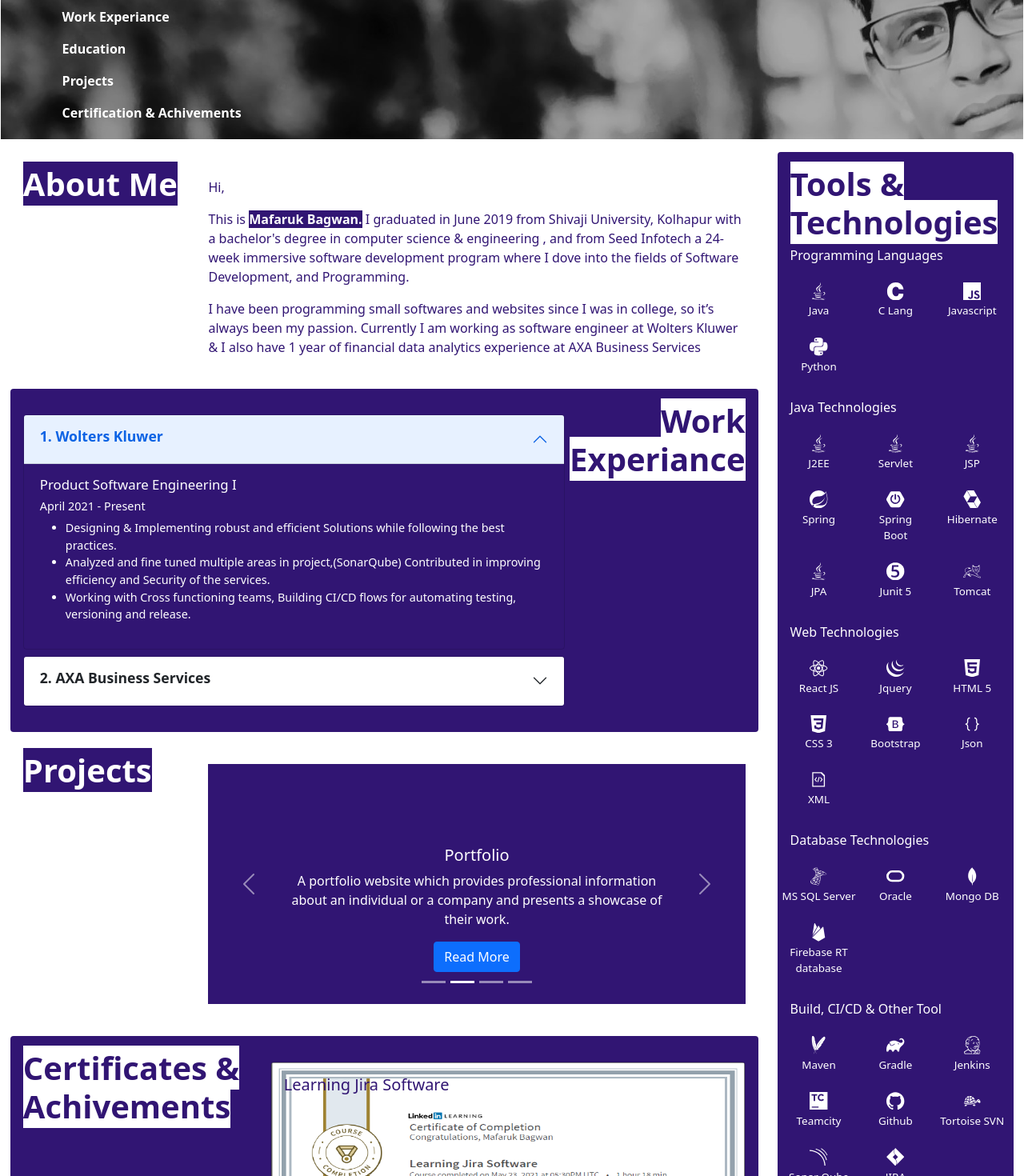
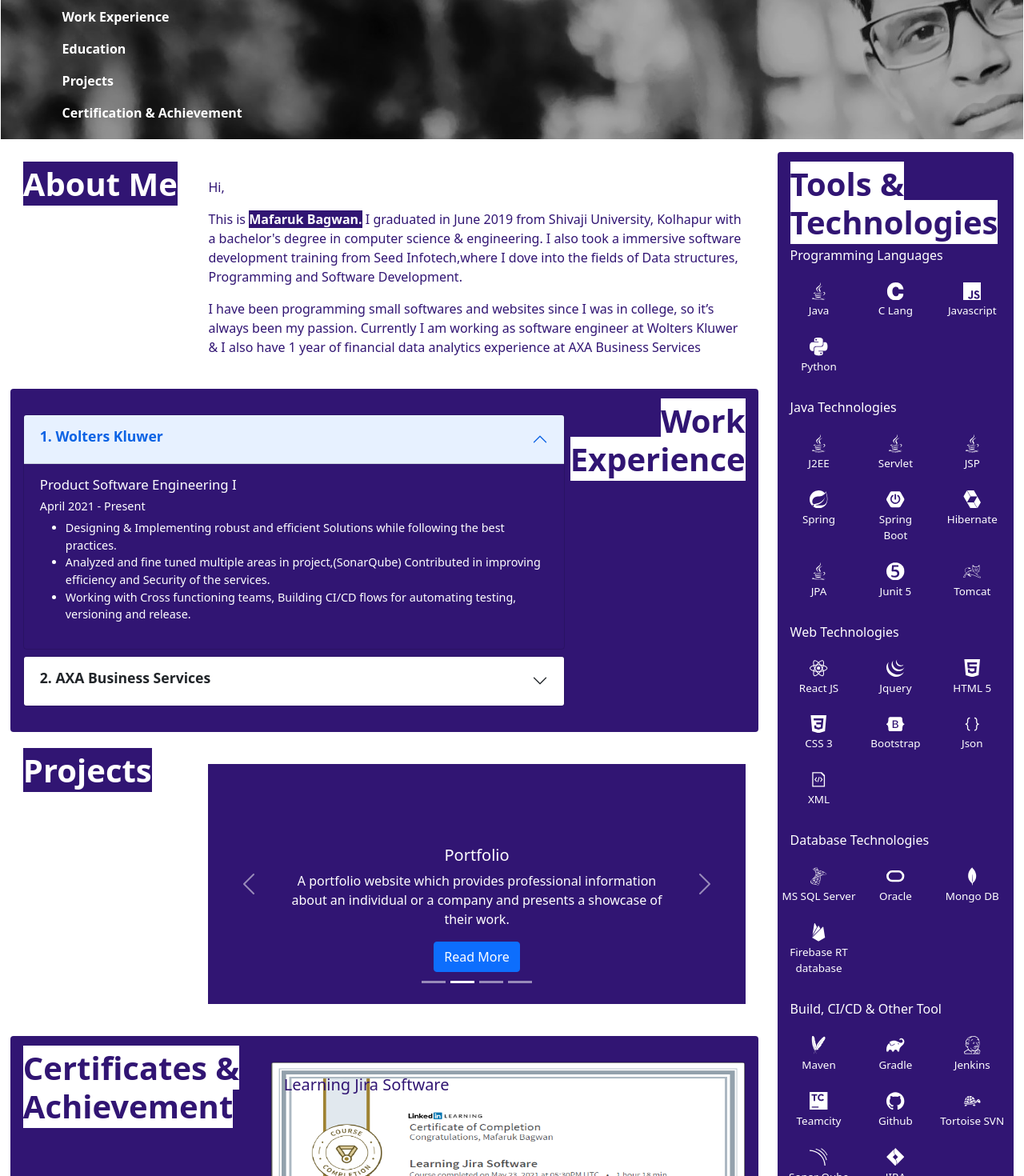
Before and after one commit to mafaruk/portfolio, a React (Create React App) app: page / in a window 1280 px wide. Shown: the part 220-1690 px from the top of the page at 80% size. Built offline with nearby package versions, Linux system fonts and the light colour scheme.

Commit message:
spelling mistakes corrected

```diff
--- a/src/App.js
+++ b/src/App.js
@@ -29,7 +29,7 @@
       <Row>
         <Col md={9} >
           <Row >
-            <About Color={color2} BackGround={color2} Highlight={color1} content={color1}/>
+            <About name="About" Color={color2} BackGround={color2} Highlight={color1} content={color1}/>
 	        </Row>
           <Row >
             <Work Color={color1} BackGround={color1} Highlight={color2} content={color2}/>
--- a/src/Component/About.js
+++ b/src/Component/About.js
@@ -25,7 +25,7 @@
                         <Col>
                         <CardText className="text-justify my-3">
                     <p>Hi,</p>
-                    <p>This is <b style={{backgroundColor:props.Highlight, color:props.Color}}>{about}.</b> I graduated in June 2019 from Shivaji University, Kolhapur with a bachelor's degree in computer science & engineering , and from Seed Infotech a 24-week immersive software development program where I dove into the fields of Software Development, and Programming.</p>
+                    <p>This is <b style={{backgroundColor:props.Highlight, color:props.Color}}>{about}.</b> I graduated in June 2019 from Shivaji University, Kolhapur with a bachelor's degree in computer science & engineering. I also took a immersive software development training from Seed Infotech,where I dove into the fields of Data structures, Programming and Software Development.</p>
                     <p>I have been programming small softwares and websites since I was in college, so it’s always been my passion. Currently I am working as software engineer at Wolters Kluwer & I also have 1 year of financial data analytics experience at AXA Business Services</p>
                         </CardText>
                         </Col>
--- a/src/Component/Certificate.js
+++ b/src/Component/Certificate.js
@@ -97,7 +97,7 @@
                 <CardBody >
                     <Row >
                         <Col md={4}>
-                            <CardTitle tag="h1" className="" style={{textAlign:'left'}}> <b style={{backgroundColor:props.Highlight}}>Certificates & Achivements</b></CardTitle>
+                            <CardTitle tag="h1" className="" style={{textAlign:'left'}}> <b style={{backgroundColor:props.Highlight}}>Certificates & Achievement</b></CardTitle>
                         </Col>
                         <Col  md={8}>
                             <CardText className="text-justify my-3">
--- a/src/Component/Navbar.js
+++ b/src/Component/Navbar.js
@@ -19,7 +19,7 @@
 
     const navItemsArr = navItems.map((item) =>
         <NavItem >
-            <NavLink href='#' for={item}  style={{color:props.Color}} >
+            <NavLink href='#About' for={item}  style={{color:props.Color}} >
                 <b>{item}</b>
             </NavLink>
         </NavItem>
--- a/src/Component/Work.js
+++ b/src/Component/Work.js
@@ -60,7 +60,7 @@
                 <CardBody >
                     <div className="d-inline">
                     <div className="col-md-3" style={{float:'right'}}>
-                            <CardTitle tag="h1" className="" style={{textAlign:'right'}}> <b style={{backgroundColor:props.Highlight, color:props.Color}}>Work Experiance</b></CardTitle>
+                            <CardTitle tag="h1" className="" style={{textAlign:'right'}}> <b style={{backgroundColor:props.Highlight, color:props.Color}}>Work Experience</b></CardTitle>
                         </div>
                         <div className="col-md-9" style={{float:'left'}}>
                             <CardText className="text-justify my-3">
--- a/src/Component/data/data.json
+++ b/src/Component/data/data.json
@@ -2,7 +2,7 @@
     "name":"Mafaruk Bagwan",
     "position":"Full Stack Developer",
     "degree":"Bachelor of Engineering in Computer Science & Engineering",
-    "navigation":["About Me", "Work Experiance", "Education", "Projects", "Certification & Achivements"],
+    "navigation":["About Me", "Work Experience", "Education", "Projects", "Certification & Achievement"],
     "work":[
             {
                 "org_name":"Wolters Kluwer",
```
